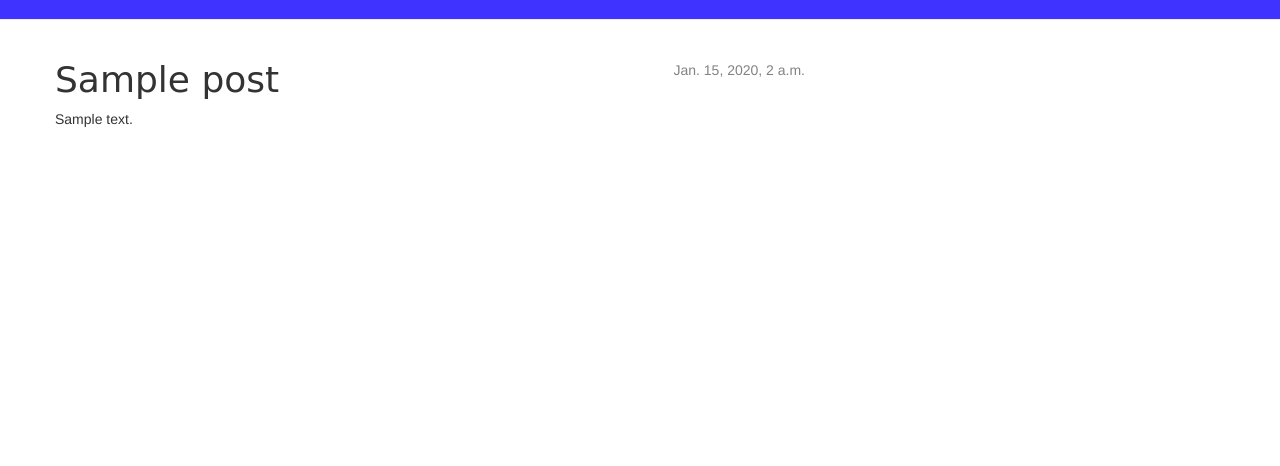
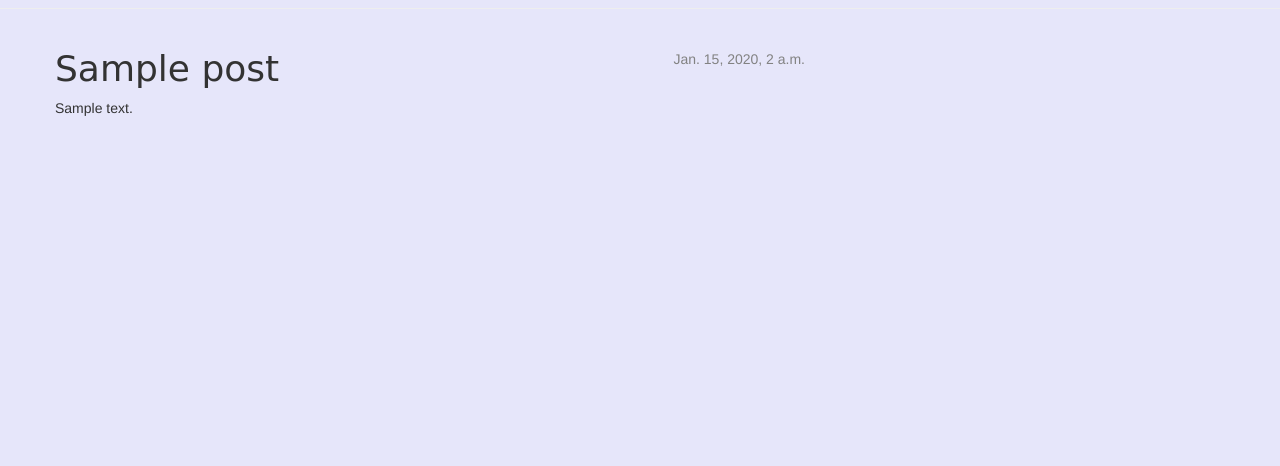
Before and after one commit to zacraman/my-first-blog, a Django app: page /post/1/ in a window 1280 px wide. Shown: the part 334-800 px from the top of the page. Run offline with Django 3.2, Linux system fonts and the light colour scheme; tables that the repository leaves empty hold one stand-in row (values such as "Sample post"); some libraries are stand-ins or nearby versions; some web fonts are replaced.

Commit message:
Modifique base.html

```diff
--- a/blog/static/css/blog.css
+++ b/blog/static/css/blog.css
@@ -3,7 +3,7 @@ color: #3F33FF;
 font-family: 'Lobster';
 }
 <a href="https://en.wikipedia.org/wiki/Django" class="external_link" id="link_to_wiki_page">
-body {background-color: #E6E6FA;
+body {background-color: #E6E6FA;}
 padding-left: 15px;
 }
 .page-header {
--- a/blog/templates/blog/base.html
+++ b/blog/templates/blog/base.html
@@ -7,7 +7,7 @@
 		<link href="//fonts.googleapis.com/css?family=Lobster⊂=latin,latin-ext" rel='stylesheet' type='text/css'>
 		<link rel="stylesheet" href="{% static 'css/blog.css' %}">
 	</head>
-	<body>
+	<body style="background-color:#E6E6FA;">
 		<div class="page-header">
 		{% if user.is_authenticated %}
 			<a href="{% url 'post_new' %}" class="top-menu"><span class="glyphicon glyphicon-plus"></span></a>
```
